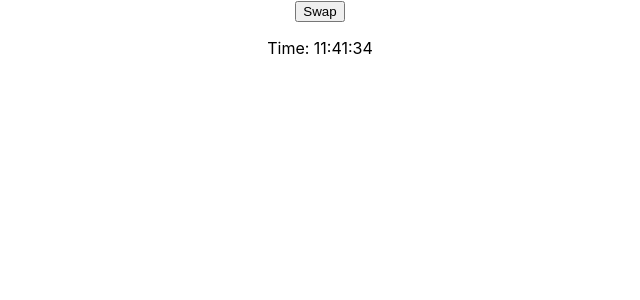
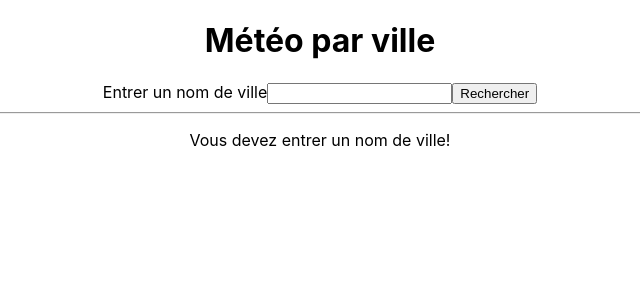
Before and after one commit to phil-form/TbReact, a React (Create React App) app in the folder src/exercice/Claire/exercice_01/: page / in a window 1280 px wide. Shown: the top 300 px of the page, without its empty margins (320-960 px from the left). Built offline with nearby package versions, Linux system fonts and the light colour scheme; the HTML template or start-up script is replaced by a standard one.

Commit message:
Exo 07 sans le bonus

```diff
--- a/src/exercice/Claire/exercice_01/src/App.js
+++ b/src/exercice/Claire/exercice_01/src/App.js
@@ -6,18 +6,19 @@ import './App.css';
 // import Calc from './components/exo_04/Calc';
 // import TodoList from './components/exo_05/TodoList';
 // import todos from './data/todos.json'
-import Clock from './components/exo_06/Clock';
-import Calendar from './components/exo_06/Calendar';
-import { useState } from 'react';
+// import Clock from './components/exo_06/Clock';
+// import Calendar from './components/exo_06/Calendar';
+// import { useState } from 'react';
+import Container from './components/exo_07/Container';
 
 function App() {
 
-  const [swap, setSwap] = useState(true)
-  let jsx = swap ? <Clock/> : <Calendar/>
+  // const [swap, setSwap] = useState(true)
+  // let jsx = swap ? <Clock/> : <Calendar/>
 
-  function swapClick() {
-    setSwap(!swap)
-  }
+  // function swapClick() {
+  //   setSwap(!swap)
+  // }
 
   return (
     <div className="App container">
@@ -27,8 +28,9 @@ function App() {
       {/* <Counter toIncrement={2}/> */}
       {/* <Calc /> */}
       {/* <TodoList todos={todos}/> */}
-      <input type="button" onClick={swapClick} value="Swap"></input>
-      {jsx}
+      {/* <input type="button" onClick={swapClick} value="Swap"></input>
+      {jsx} */}
+      <Container/>
     </div>
   );
 }
--- /dev/null
+++ b/src/exercice/Claire/exercice_01/src/components/exo_07/Container.jsx
@@ -0,0 +1,16 @@
+import { useState } from "react";
+import Meteo from "./Meteo";
+import Search from "./Search";
+
+function Container() {
+    const [cityName, setCityName] = useState('');
+    return (
+        <>
+            <h1>Météo par ville</h1>
+            <Search msg='' onSearch={(val) => setCityName(val)} />
+            <hr></hr>
+            <Meteo cityName={cityName} />
+        </>
+    );
+}
+export default Container;
--- a/src/exercice/Claire/exercice_01/src/components/exo_07/Meteo.jsx
+++ b/src/exercice/Claire/exercice_01/src/components/exo_07/Meteo.jsx
@@ -0,0 +1,63 @@
+import {useEffect, useState} from "react";
+import axios from "axios";
+
+function Meteo ({ cityName }) {
+    const [isLoading, setIsLoading] = useState(false);
+    const [error, setError] = useState(null);
+    const [data, setData] = useState(null);
+
+    useEffect(
+        () => {
+            const url = `https://api.openweathermap.org/data/2.5/weather?q=${cityName}&appid=30ef736344995364186c0077d15422fd`;
+
+            if(cityName) {
+                setIsLoading(true);
+                setError(null);
+                setData(null);
+
+                const timerId = setTimeout(() => {
+
+                    axios.get(url)
+                    .then(({ data }) =>
+                    {
+                        setData({
+                            weather: data.weather,
+                            main: data.main
+                        });
+                    })
+                    .catch(e => setError(e.error))
+                    .finally(() => setIsLoading(false));
+                }, 1000);
+
+                return () => clearTimeout(timerId);
+
+            }
+        },
+    [cityName]);
+
+    return (
+        <div className="m-0">
+            {isLoading ? (
+                <p>Loading ...</p>
+            ) : error ? <p>ERROR : {error}</p>  :
+                data ?
+                <>
+                    <h5>Expected weather</h5>
+                    {
+                        data.weather.map( (w) => <p key={w.id}>{w.main}: {w.description}</p> )
+                    }
+                    <h5>Temperatures: </h5>
+                    <ul>
+                        <li>Actuelle: {data.main.temperature}</li>
+                        <li>Ressentie: {data.main.feels_like}</li>
+                        <li>Minimum: {data.main.temp_min}</li>
+                        <li>Maximum {data.main.temp_max}</li>
+                    </ul>
+                </>
+                :
+                <p>Vous devez entrer un nom de ville!</p> }
+        </div>
+    );
+}
+
+export default Meteo;
--- a/src/exercice/Claire/exercice_01/src/components/exo_07/Search.jsx
+++ b/src/exercice/Claire/exercice_01/src/components/exo_07/Search.jsx
@@ -0,0 +1,27 @@
+import {useState} from "react";
+
+function Search(props) {
+
+    const { msg, onSearch } = props;
+    const [query, setQuery] = useState('');
+
+    const handleSubmit = (e) =>
+    {
+        e.preventDefault();
+
+        onSearch(query);
+    }
+
+    return (
+        <form className="col-md-4 mx-auto">
+            <div className="form-group"></div>
+            <label htmlFor='searchbox'>Entrer un nom de ville</label>
+            <input type='text' name='searchbox' className="form-control"
+                   value={query} onChange={(e) => setQuery(e.target.value)} />
+
+            <button className="btn btn-primary" onClick={handleSubmit}>Rechercher</button>
+        </form>
+    );
+}
+
+export default Search;
```
